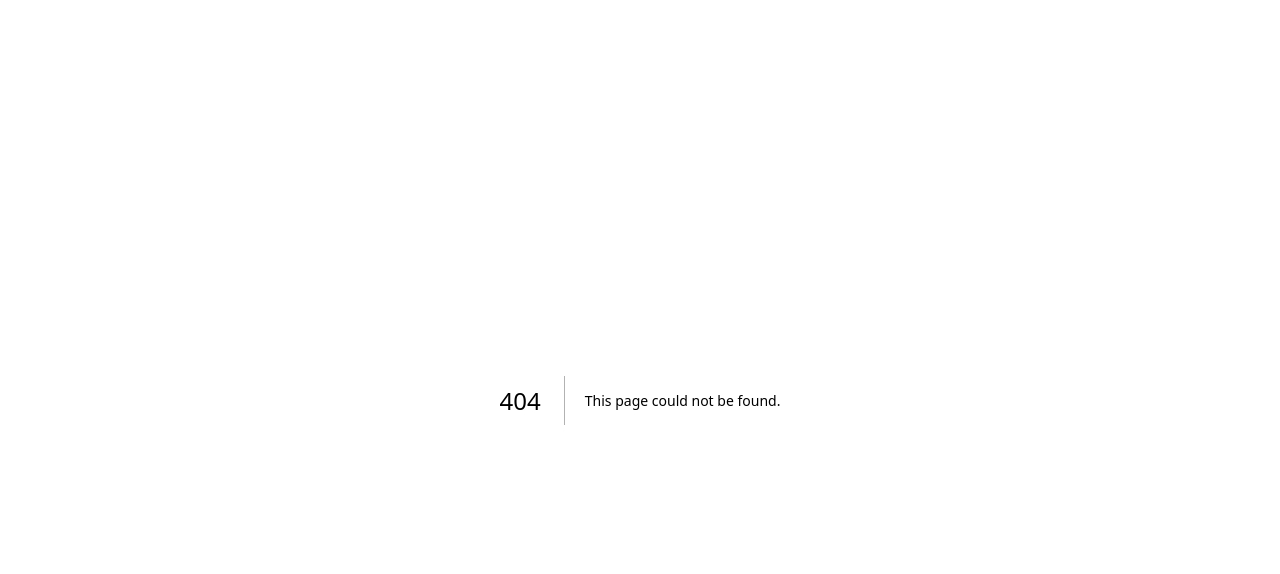
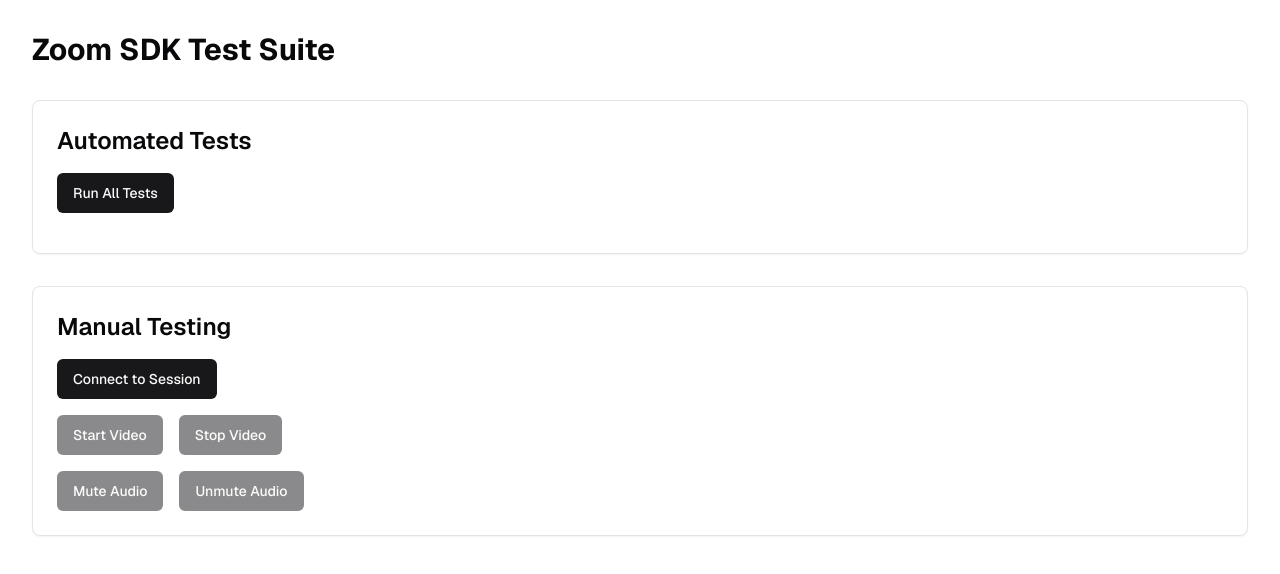
Before and after one commit to chanman33/Dibs-Coach, a Next.js app: page /zoom-test in a window 1280 px wide. Before the commit this address had no page. Shown: the top 574 px of the page. Built offline with nearby package versions, Linux system fonts and the light colour scheme.

Commit message:
create test page for zoom sdk

```diff
--- /dev/null
+++ b/app/zoom-test/page.tsx
@@ -0,0 +1,201 @@
+'use client';
+
+import { useState, useEffect } from 'react';
+import zoomSdk from '@/utils/zoom-sdk';
+import { Button } from '@/components/ui/button';
+import { Card } from '@/components/ui/card';
+
+interface TestResult {
+  name: string;
+  status: 'passed' | 'failed' | 'pending';
+  error?: string;
+}
+
+export default function ZoomTestPage() {
+  const [testResults, setTestResults] = useState<TestResult[]>([]);
+  const [client, setClient] = useState<any>(null);
+  const [stream, setStream] = useState<any>(null);
+  const [isConnected, setIsConnected] = useState(false);
+
+  // Test Cases
+  const testCases = [
+    {
+      name: 'SDK Client Creation',
+      test: async () => {
+        const client = zoomSdk.createZoomClient();
+        if (!client) throw new Error('Failed to create Zoom client');
+        return client;
+      }
+    },
+    {
+      name: 'Join Session',
+      test: async () => {
+        const testParams = {
+          sessionName: 'test-session',
+          userName: 'Test User',
+          sessionPasscode: 'test123',
+          token: 'YOUR_TEST_TOKEN' // This should be fetched from your token endpoint
+        };
+
+        const { client, stream } = await zoomSdk.joinZoomSession(testParams);
+        if (!client || !stream) throw new Error('Failed to join session');
+        return { client, stream };
+      }
+    }
+  ];
+
+  // Run a single test
+  const runTest = async (test: { name: string; test: () => Promise<any> }) => {
+    setTestResults(prev => [
+      ...prev,
+      { name: test.name, status: 'pending' }
+    ]);
+
+    try {
+      await test.test();
+      setTestResults(prev =>
+        prev.map(result =>
+          result.name === test.name
+            ? { ...result, status: 'passed' }
+            : result
+        )
+      );
+    } catch (error: any) {
+      setTestResults(prev =>
+        prev.map(result =>
+          result.name === test.name
+            ? { ...result, status: 'failed', error: error?.message || 'Unknown error' }
+            : result
+        )
+      );
+    }
+  };
+
+  // Run all tests
+  const runAllTests = async () => {
+    setTestResults([]);
+    for (const testCase of testCases) {
+      await runTest(testCase);
+    }
+  };
+
+  // Manual Testing UI Functions
+  const handleConnect = async () => {
+    try {
+      const { client, stream } = await zoomSdk.joinZoomSession({
+        sessionName: 'manual-test',
+        userName: 'Manual Tester',
+        sessionPasscode: 'test123',
+        token: 'YOUR_TEST_TOKEN' // This should be fetched from your token endpoint
+      });
+
+      setClient(client);
+      setStream(stream);
+      setIsConnected(true);
+    } catch (error: any) {
+      console.error('Connection failed:', error?.message || 'Unknown error');
+    }
+  };
+
+  const handleStartVideo = async () => {
+    if (stream) {
+      await zoomSdk.startVideo(stream);
+    }
+  };
+
+  const handleStopVideo = async () => {
+    if (stream) {
+      await zoomSdk.stopVideo(stream);
+    }
+  };
+
+  const handleToggleAudio = async (mute: boolean) => {
+    if (stream) {
+      await zoomSdk.toggleAudio(stream, mute);
+    }
+  };
+
+  return (
+    <div className="container mx-auto p-8">
+      <h1 className="text-3xl font-bold mb-8">Zoom SDK Test Suite</h1>
+
+      {/* Automated Tests Section */}
+      <Card className="p-6 mb-8">
+        <h2 className="text-2xl font-semibold mb-4">Automated Tests</h2>
+        <Button onClick={runAllTests} className="mb-4">Run All Tests</Button>
+
+        <div className="space-y-4">
+          {testResults.map((result, index) => (
+            <div key={index} className="flex items-center space-x-4">
+              <span className="font-medium">{result.name}:</span>
+              <span className={`
+                ${result.status === 'passed' ? 'text-green-500' : ''}
+                ${result.status === 'failed' ? 'text-red-500' : ''}
+                ${result.status === 'pending' ? 'text-yellow-500' : ''}
+              `}>
+                {result.status}
+              </span>
+              {result.error && (
+                <span className="text-red-500 text-sm">{result.error}</span>
+              )}
+            </div>
+          ))}
+        </div>
+      </Card>
+
+      {/* Manual Testing Section */}
+      <Card className="p-6">
+        <h2 className="text-2xl font-semibold mb-4">Manual Testing</h2>
+
+        <div className="space-y-4">
+          <div>
+            <Button
+              onClick={handleConnect}
+              disabled={isConnected}
+              className="mr-4"
+            >
+              Connect to Session
+            </Button>
+          </div>
+
+          <div className="space-x-4">
+            <Button
+              onClick={handleStartVideo}
+              disabled={!isConnected}
+            >
+              Start Video
+            </Button>
+            <Button
+              onClick={handleStopVideo}
+              disabled={!isConnected}
+            >
+              Stop Video
+            </Button>
+          </div>
+
+          <div className="space-x-4">
+            <Button
+              onClick={() => handleToggleAudio(true)}
+              disabled={!isConnected}
+            >
+              Mute Audio
+            </Button>
+            <Button
+              onClick={() => handleToggleAudio(false)}
+              disabled={!isConnected}
+            >
+              Unmute Audio
+            </Button>
+          </div>
+
+          {/* Video Display */}
+          {isConnected && (
+            <div className="mt-4">
+              <video id="zoom-video" className="w-full max-w-2xl border rounded"></video>
+            </div>
+          )}
+        </div>
+      </Card>
+    </div>
+  );
+}
```
